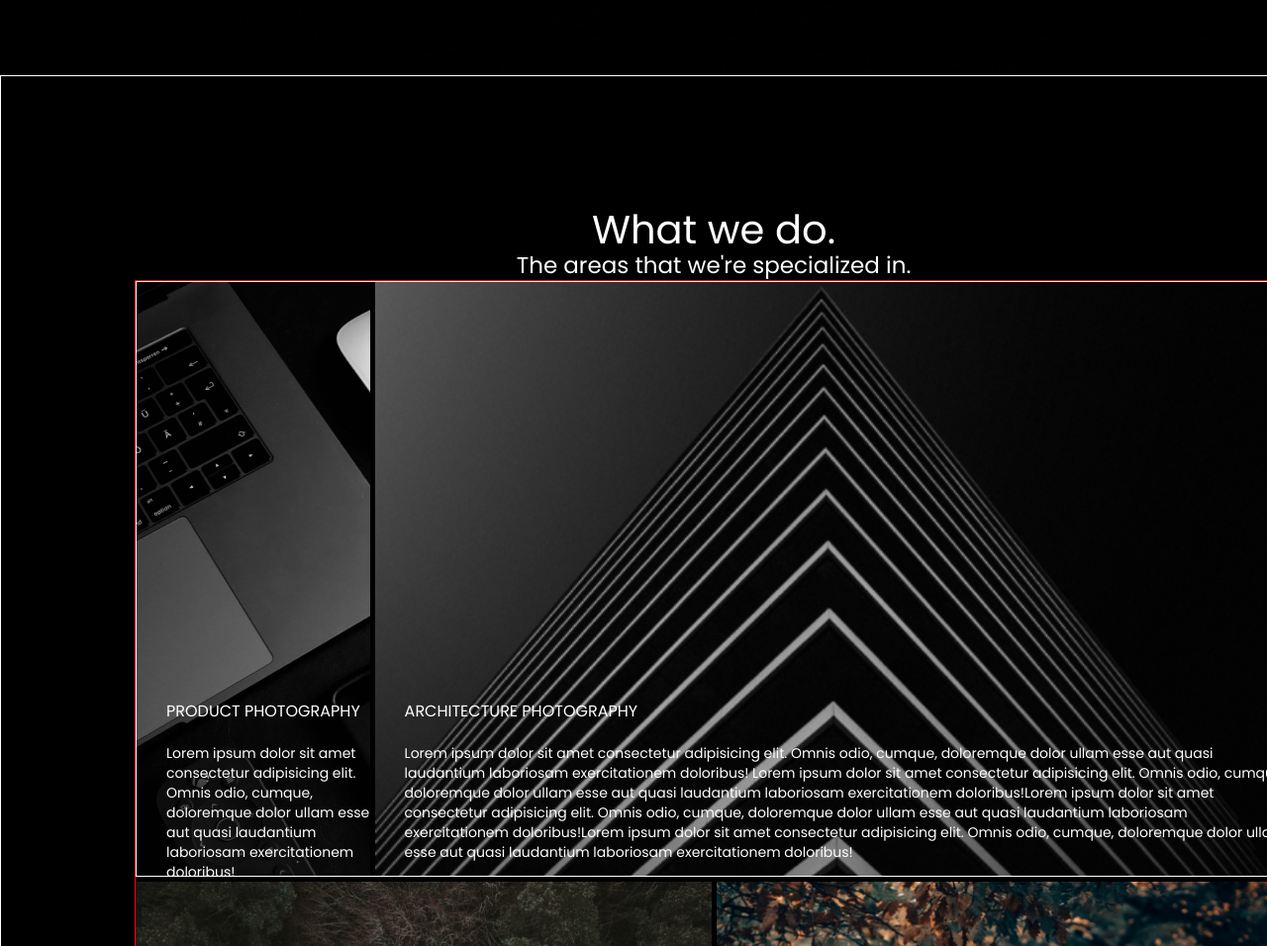
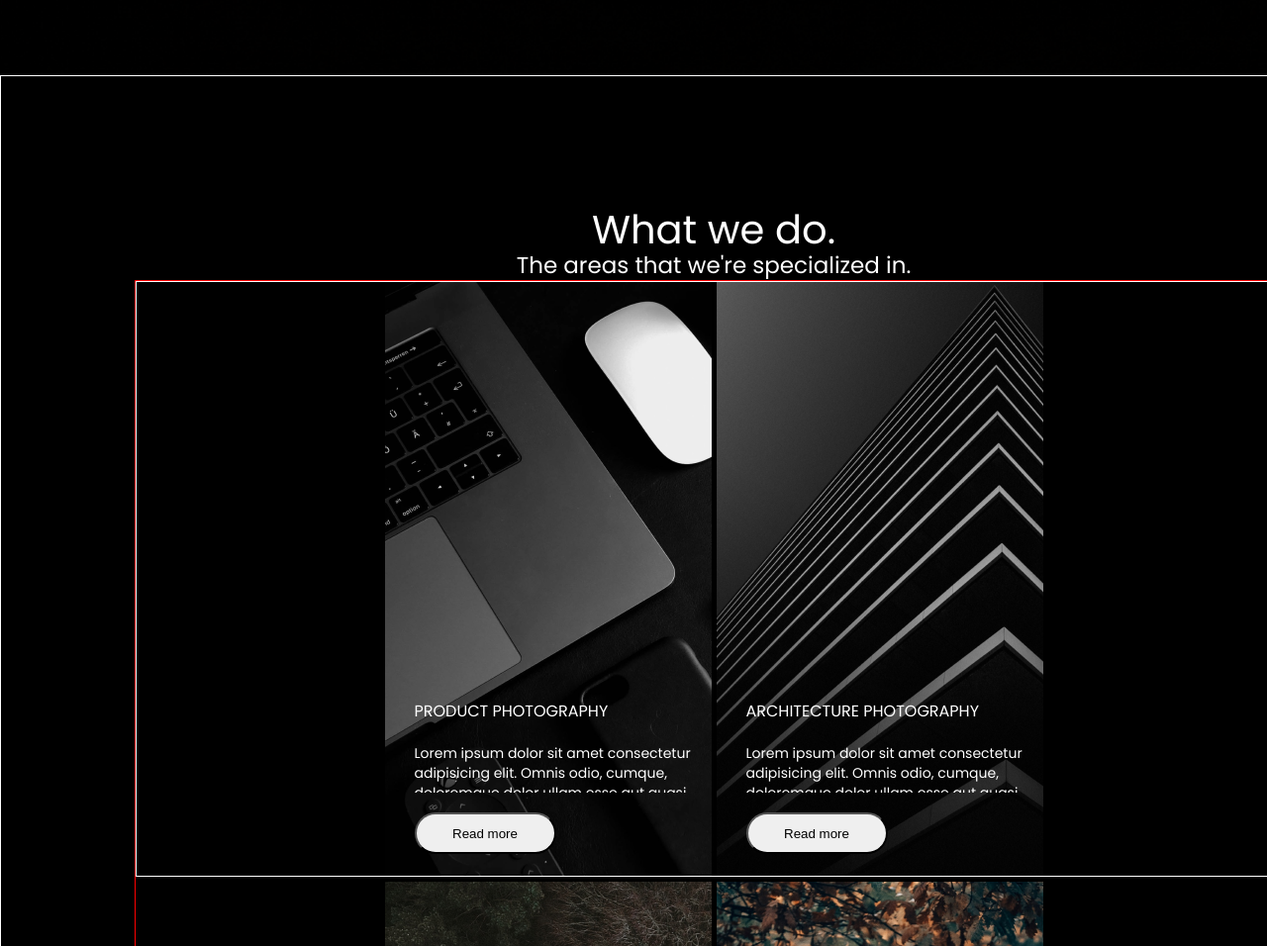
Before and after one commit to Bretony/Aperture, a plain HTML site: page index.html in a window 1280 px wide. Shown: the part 812-1768 px from the top of the page at 99% size. Drawn offline with Linux system fonts and the light colour scheme.

Commit message:
Update style.css

```diff
--- a/style.css
+++ b/style.css
@@ -339,6 +339,8 @@ font-family: Poppins;
 font-size: 14px;
 font-weight: 400;
 line-height: 20px;
+width: 300px;
+height: 50px;
 text-align: left;
 overflow: auto;
 }
```
